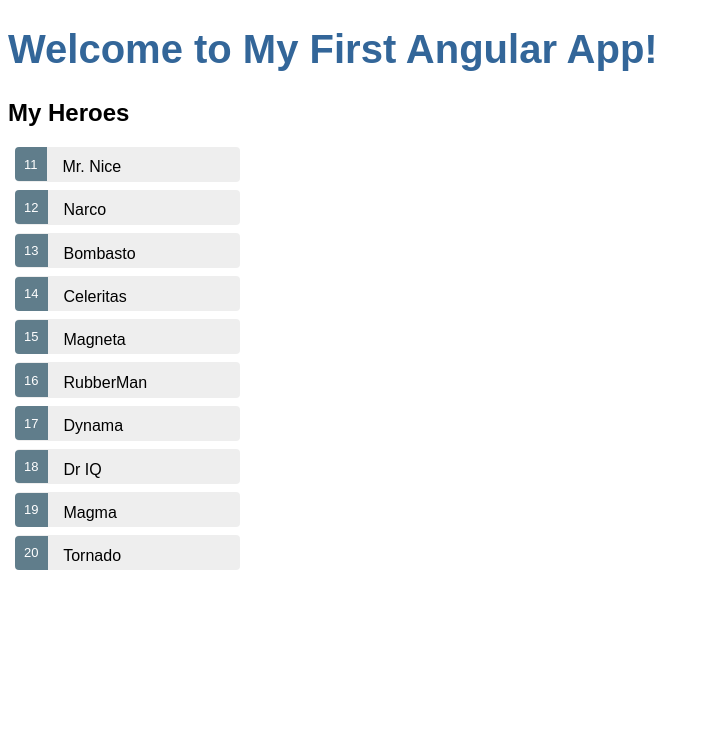
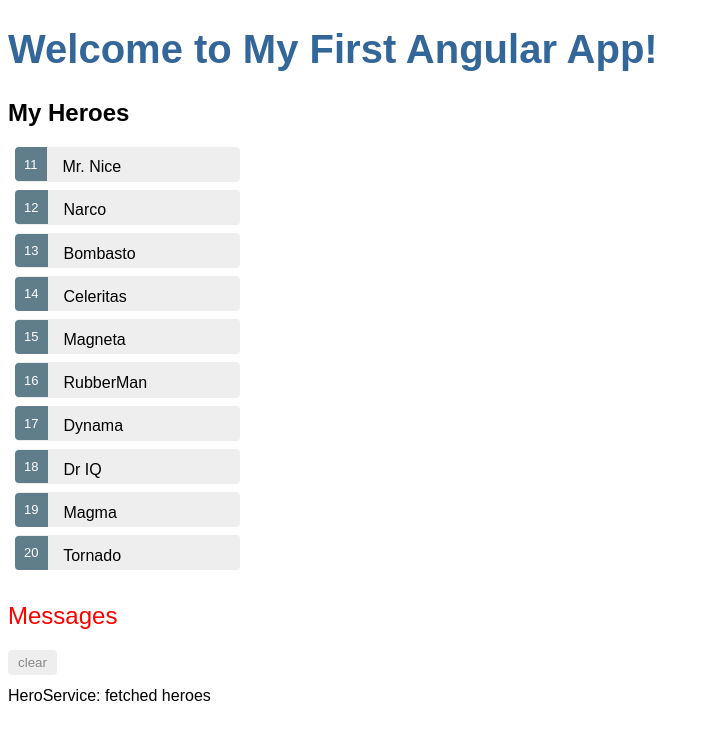
Before and after one commit to HaoBingFuMengyan/tentview, an Angular app: page / in a window 1280 px wide. Shown: the top 740 px of the page, without its empty margins (0-709 px from the left). Built offline with nearby package versions, Linux system fonts and the light colour scheme.

Commit message:
modify commit

```diff
--- a/src/app/app.component.html
+++ b/src/app/app.component.html
@@ -3,3 +3,4 @@
     Welcome to {{ title }}!
  </h1>
 <app-heroes></app-heroes>
+<app-messages></app-messages>
--- a/src/app/app.module.ts
+++ b/src/app/app.module.ts
@@ -6,12 +6,14 @@
 import { AppComponent } from './app.component';
 import { HeroesComponent } from './heroes/heroes.component';
 import { HeroDetailComponent } from './hero-detail/hero-detail.component';
+import { MessagesComponent } from './messages/messages.component';
 
 @NgModule({
   declarations: [
     AppComponent,
     HeroesComponent,
-    HeroDetailComponent
+    HeroDetailComponent,
+    MessagesComponent
   ],
   imports: [
     BrowserModule,
--- a/src/app/hero.service.ts
+++ b/src/app/hero.service.ts
@@ -1,14 +1,21 @@
 import { Injectable } from '@angular/core';
 import { Hero } from './hero/hero';
 import { HEROES } from './hero/mock-heroes';
+import { Observable, of } from 'rxjs';
+import { MessageService } from './message.service';
 
 @Injectable({
   providedIn: 'root'
 })
 export class HeroService {
+  constructor(private messageService: MessageService) { }
+  /**
+   * of(HEROES)会返回一个Observable<Hero[]>，它会发出一个值，这个值就是这些英雄的数组。
+   * @return {Observable<Hero[]>} [description]
+   */
+  getHeroes(): Observable<Hero[]>{
+  	this.messageService.add('HeroService: fetched heroes');
+  	return of(HEROES);
+  }
 
-  getHeroes(): Hero[]{
-  	return HEROES;
-  }
-  constructor() { }
 }
--- a/src/app/heroes/heroes.component.ts
+++ b/src/app/heroes/heroes.component.ts
@@ -1,6 +1,6 @@
 import { Component, OnInit } from '@angular/core';
 import { Hero } from '../hero/hero';
-import { HEROES } from '../hero/mock-heroes';
+import { HeroService } from '../hero.service';
 
 @Component({
   selector: 'app-heroes',
@@ -8,8 +8,16 @@
   styleUrls: ['./heroes.component.css']
 })
 export class HeroesComponent implements OnInit {
-
-  heroes = HEROES;
+  /**
+   * 往构造函数添加一个私有的heroService属性，
+   * 这个参数做了两件事情：1.声明一个私有的heroService属性，2.把它标记为一个HeroService的注入点
+   * @param {HeroService} private heroService [description]
+   */
+  constructor(private heroService: HeroService) { }
+  ngOnInit() {
+    this.getHeroes();
+  }
+  heroes: Hero[];
   selectedHero: Hero;
   // hero: Hero = {
   //   id: 1,
@@ -18,7 +26,10 @@
   onSelect(hero: Hero): void {
     this.selectedHero = hero;
   }
-  constructor() { }
-  ngOnInit() {
+
+  getHeroes(): void{
+    //this.heroes = this.heroService.getHeroes();这种赋值是同步，只能模拟本地数据或者数据量小的情况中，实际应用中推荐使用异步
+    this.heroService.getHeroes().subscribe(heroes => this.heroes = heroes);
   }
+
 }
--- /dev/null
+++ b/src/app/message.service.ts
@@ -0,0 +1,22 @@
+import { Injectable } from '@angular/core';
+
+@Injectable({
+  providedIn: 'root'
+})
+/**
+ * 该服务对外暴露了它的message缓存，以及两个方法：add() 方法往缓存中添加一条消息，clear() 方法用于清空缓存。
+ */
+export class MessageService {
+
+  constructor() { }
+
+  messages: string[] = [];
+
+  add(message: string) {
+    this.messages.push(message);
+  }
+
+  clear() {
+    this.messages = [];
+  }
+}
--- /dev/null
+++ b/src/app/messages/messages.component.css
@@ -0,0 +1,35 @@
+/* MessagesComponent's private CSS styles */
+h2 {
+  color: red;
+  font-family: Arial, Helvetica, sans-serif;
+  font-weight: lighter;
+}
+body {
+  margin: 2em;
+}
+body, input[text], button {
+  color: crimson;
+  font-family: Cambria, Georgia;
+}
+
+button.clear {
+  font-family: Arial;
+  background-color: #eee;
+  border: none;
+  padding: 5px 10px;
+  border-radius: 4px;
+  cursor: pointer;
+  cursor: hand;
+}
+button:hover {
+  background-color: #cfd8dc;
+}
+button:disabled {
+  background-color: #eee;
+  color: #aaa;
+  cursor: auto;
+}
+button.clear {
+  color: #888;
+  margin-bottom: 12px;
+}
--- /dev/null
+++ b/src/app/messages/messages.component.html
@@ -0,0 +1,8 @@
+<div *ngIf="messageService.messages.length">
+
+  <h2>Messages</h2>
+  <button class="clear"
+          (click)="messageService.clear()">clear</button>
+  <div *ngFor='let message of messageService.messages'> {{message}} </div>
+
+</div>
--- /dev/null
+++ b/src/app/messages/messages.component.ts
@@ -0,0 +1,19 @@
+import { Component, OnInit } from '@angular/core';
+import { MessageService } from '../message.service';
+
+@Component({
+  selector: 'app-messages',
+  templateUrl: './messages.component.html',
+  styleUrls: ['./messages.component.css']
+})
+export class MessagesComponent implements OnInit {
+/**
+ * 这个messageService属性必须为public的属性，因为你将在模版中绑定到它。Angular 只会绑定到组件的公共属性。
+ * @param {MessageService} public messageService [description]
+ */
+  constructor(public messageService: MessageService) { }
+
+  ngOnInit() {
+  }
+
+}
```
Also changed, not shown: 2 other files (tests, documents, lock files or other folders).
